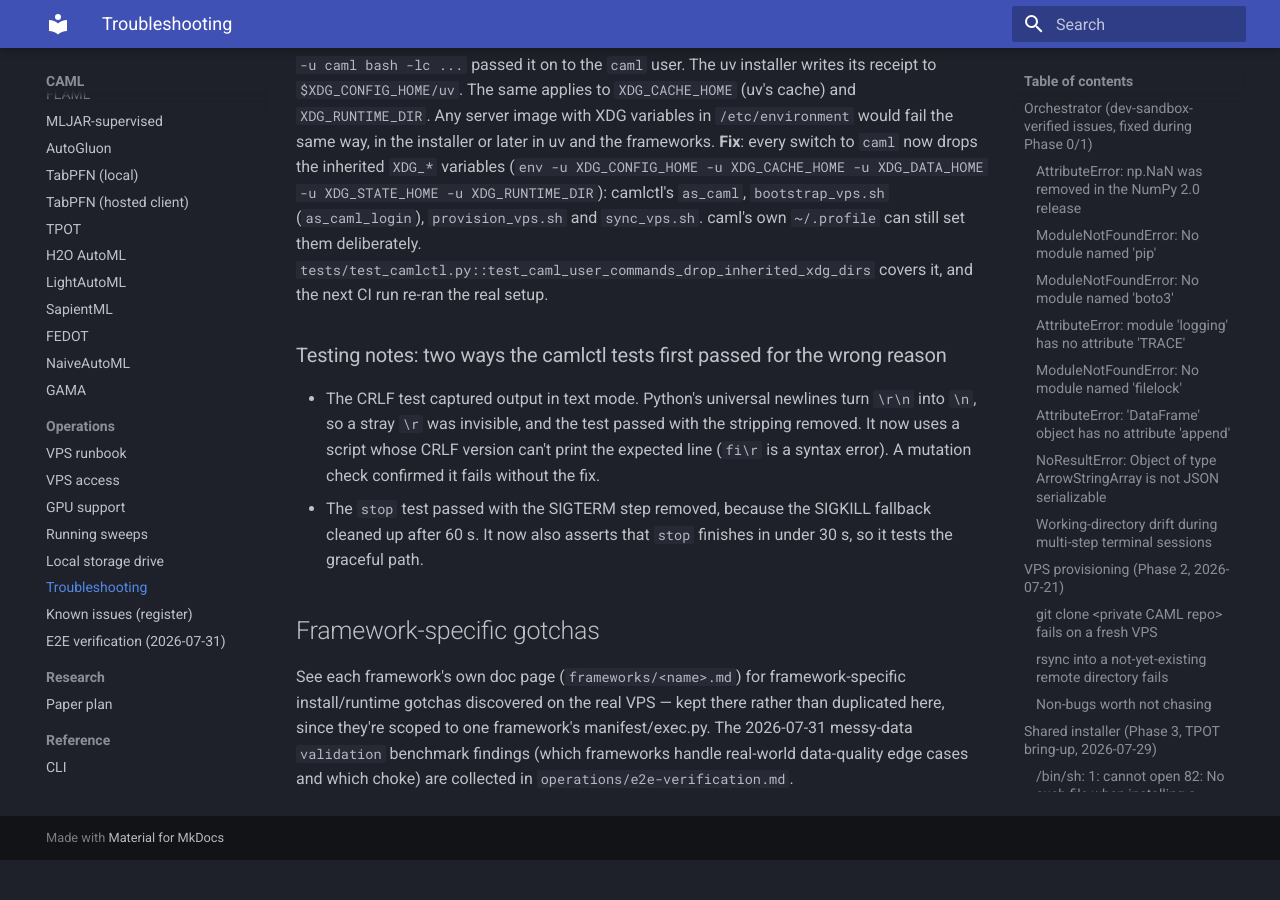
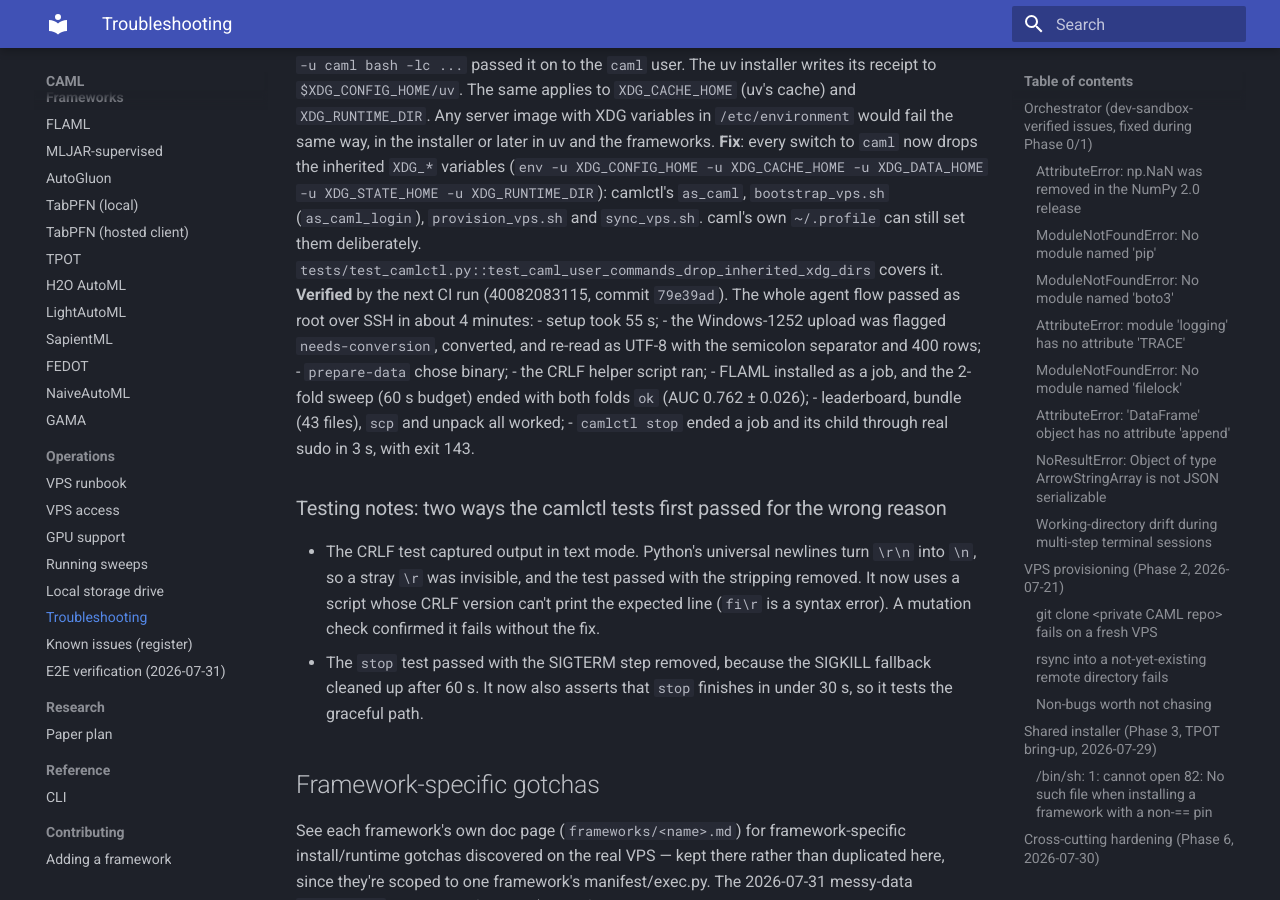
Before and after one commit to A1i-Tabatabaei/CAML, an MkDocs documentation site: the page built from docs/operations/troubleshooting.md, in a window 1280 px wide and 900 px high, scrolled down 16815 px. Built offline with MkDocs 1.6.1 and Material for MkDocs 9.7.7, drawn with Linux system fonts in a browser that asks for light colours; before the commit the page ends 17675 px from its top, so only the background shows below that.

Commit message:
Record the first passing server-e2e run
Co-Authored-By: Claude Opus 5.5 <noreply@anthropic.com>

```diff
--- a/docs/operations/troubleshooting.md
+++ b/docs/operations/troubleshooting.md
@@ -807,7 +807,18 @@ XDG_STATE_HOME -u XDG_RUNTIME_DIR`): camlctl's `as_caml`,
 `bootstrap_vps.sh` (`as_caml_login`), `provision_vps.sh` and `sync_vps.sh`.
 caml's own `~/.profile` can still set them deliberately.
 `tests/test_camlctl.py::test_caml_user_commands_drop_inherited_xdg_dirs`
-covers it, and the next CI run re-ran the real setup.
+covers it. **Verified** by the next CI run (40082083115, commit `79e39ad`).
+The whole agent flow passed as root over SSH in about 4 minutes:
+- setup took 55 s;
+- the Windows-1252 upload was flagged `needs-conversion`, converted, and
+  re-read as UTF-8 with the semicolon separator and 400 rows;
+- `prepare-data` chose binary;
+- the CRLF helper script ran;
+- FLAML installed as a job, and the 2-fold sweep (60 s budget) ended with
+  both folds `ok` (AUC 0.762 ± 0.026);
+- leaderboard, bundle (43 files), `scp` and unpack all worked;
+- `camlctl stop` ended a job and its child through real sudo in 3 s, with
+  exit 143.
 
 ### Testing notes: two ways the camlctl tests first passed for the wrong reason
 
```
Also changed, not shown: docs/operations/known-issues.md (+1 -1 lines).
